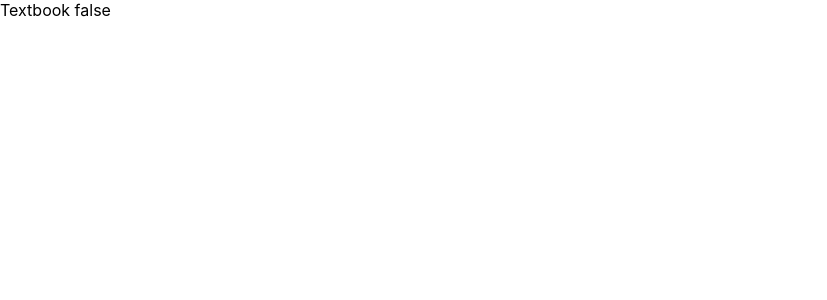
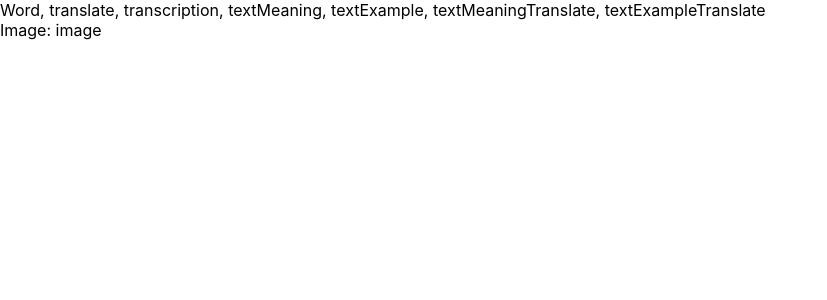
Before and after one commit to DzmitryRev/rslang, a React (Create React App) app: page /textbook in a window 1280 px wide. Shown: the top 300 px of the page, without its empty margins (0-827 px from the left). Built offline with nearby package versions, Linux system fonts and the light colour scheme.

Commit message:
feat: add props for WordCard

```diff
--- a/src/components/WordCard.tsx
+++ b/src/components/WordCard.tsx
@@ -1,3 +1,27 @@
-export default function WordCard() {
-  return <div>WordCard</div>;
+type WordCardProps = {
+  word: string;
+  translate: string;
+  transcription: string;
+  textMeaning: string;
+  textExample: string;
+  textMeaningTranslate: string;
+  textExampleTranslate: string;
+  image: string;
+};
+
+export default function WordCard(props: WordCardProps) {
+  return (
+    <div>
+      <span>{props.word}, </span>
+      <span>{props.translate}, </span>
+      <span>{props.transcription}, </span>
+      <span>{props.textMeaning}, </span>
+      <span>{props.textExample}, </span>
+      <span>{props.textMeaningTranslate}, </span>
+      <span>{props.textExampleTranslate}</span>
+      <div>
+        Image: <span>{props.image}</span>
+      </div>
+    </div>
+  );
 }
--- a/src/pages/Textbook.tsx
+++ b/src/pages/Textbook.tsx
@@ -4,14 +4,50 @@
  * Components:
  * 1. Header
  * 2. Footer
- * 3. WordCard
+ * 3. WordCard +
  * 4.
  *
  */
 
+import WordCard from '../components/WordCard';
 import { useAppSelector } from '../hooks/storeHooks';
 
 export default function Textbook() {
   const isAuth = useAppSelector((store) => store.user.isAuth);
-  return <div>{isAuth ? <div>Textbook true</div> : <div>Textbook false</div>}</div>;
+  const mockWords = [
+    {
+      word: 'Word',
+      translate: 'translate',
+      transcription: 'transcription',
+      textMeaning: 'textMeaning',
+      textExample: 'textExample',
+      textMeaningTranslate: 'textMeaningTranslate',
+      textExampleTranslate: 'textExampleTranslate',
+      image: 'image',
+    },
+  ];
+  return (
+    <div>
+      {isAuth ? (
+        <div>Textbook true</div>
+      ) : (
+        <div>
+          {mockWords.map((item) => {
+            return (
+              <WordCard
+                word={item.word}
+                translate={item.translate}
+                transcription={item.transcription}
+                textMeaning={item.textMeaning}
+                textExample={item.textExample}
+                textMeaningTranslate={item.textMeaningTranslate}
+                textExampleTranslate={item.textExampleTranslate}
+                image={item.image}
+              />
+            );
+          })}
+        </div>
+      )}
+    </div>
+  );
 }
```
